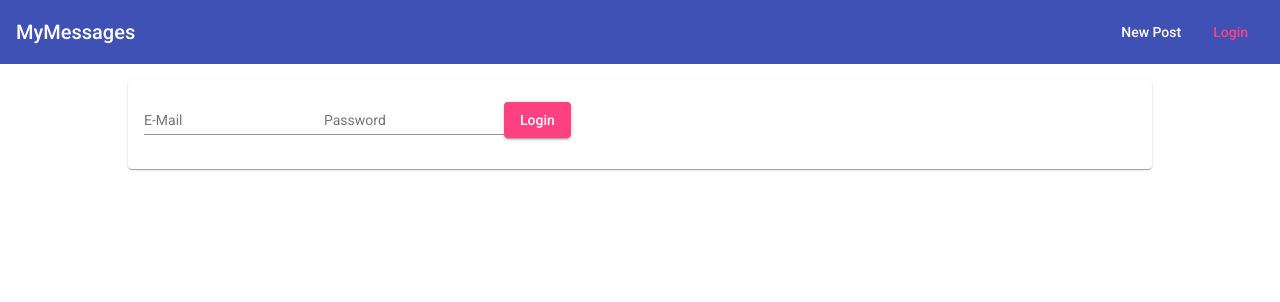
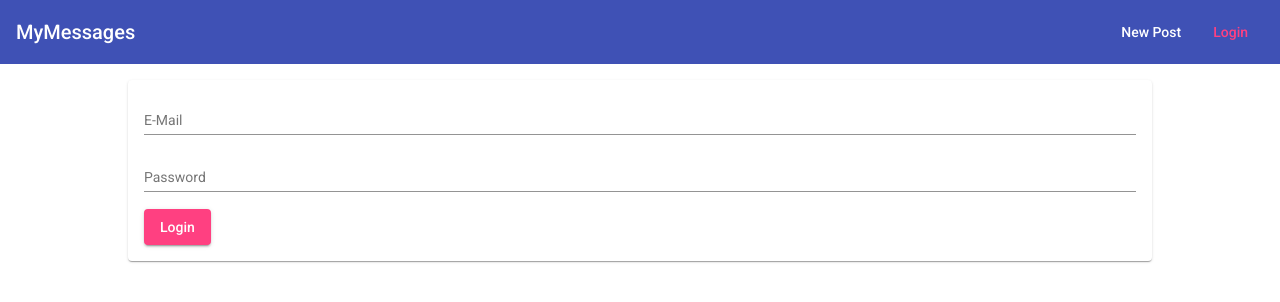
Before and after one commit to Ibrahim-Mowafy/MEAN-Stack-App, an Angular app: page /login in a window 1280 px wide. Shown: the top 302 px of the page. Built offline with nearby package versions, Linux system fonts and the light colour scheme.

Commit message:
styling login form

```diff
--- a/src/app/auth/login/login.component.css
+++ b/src/app/auth/login/login.component.css
@@ -0,0 +1,6 @@
+mat-form-field {
+  width: 100%;
+}
+mat-spinner {
+  margin: auto;
+}
```
